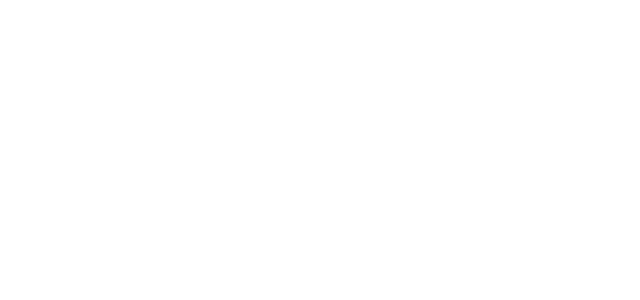
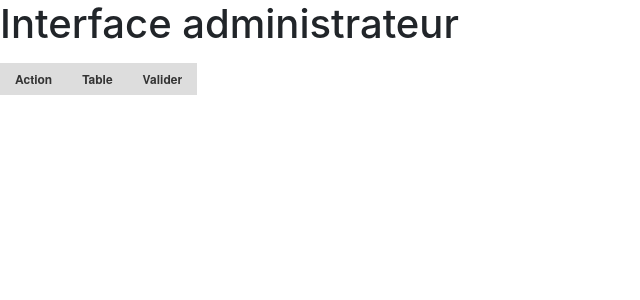
Before and after one commit to WildCodeSchool/Paris-0919-P3-front-LaBelleEmpreinte, a React (Create React App) app: page / in a window 1280 px wide. Shown: the top 300 px of the page, without its empty margins (0-640 px from the left). Built offline with nearby package versions, Linux system fonts and the light colour scheme; a web font is replaced by a local one.

Commit message:
first drop down menu done

```diff
--- a/src/App.js
+++ b/src/App.js
@@ -5,6 +5,7 @@ import Navbar from './components/screen/Navbar';
 import Footer from './components/screen/Footer';
 import DisplayArticles from './components/screen/DisplayArticles';
 import ArticleContent from './components/screen/ArticleContent';
+import AdminHome from './components/adminInterface/AdminHome';
 
 function App() {
   return (
@@ -15,7 +16,8 @@ function App() {
         <DisplayArticles />
         <Footer />
       </div> */}
-      <ArticleContent />
+      {/* <ArticleContent /> */}
+      <AdminHome />
     </div>
   );
 }
--- /dev/null
+++ b/src/components/adminInterface/AdminHome.js
@@ -0,0 +1,75 @@
+import React, { Component } from 'react'
+import './CSS/AdminHome.css'
+
+class AdminHome extends Component {
+    state = {
+        action: 'Action',
+        table: 'Table'
+    }
+    setCreer = (e) => {
+        this.setState({
+            action: 'Créer'
+        })
+    }
+    setAfficher = (e) => {
+        this.setState({
+            action: 'Afficher'
+        })
+    }
+    setArticle = (e) => {
+        this.setState({
+            table: 'Article informatif'
+        })
+    }
+    setInitiative = (e) => {
+        this.setState({
+            table: 'Initiative responsable'
+        })
+    }
+    setEngagement = (e) => {
+        this.setState({
+            table: 'Engagement'
+        })
+    }
+    setObjet = (e) => {
+        this.setState({
+            table: 'Objet'
+        })
+    }
+    setBesoin = (e) => {
+        this.setState({
+            table: 'Besoin'
+        })
+    }
+    render() {
+        return (
+            <div className='adminhome'>
+                <h1>Interface administrateur</h1>
+                <nav id="adminhome_nav_wrap">
+                    <ul>
+                        <li><span>{this.state.action}</span>
+                            <ul>
+                                <li><span onClick={(e) => this.setCreer()}>Créer</span></li>
+                                <li><span onClick={(e) => this.setAfficher()}>Afficher</span></li>
+                            </ul>
+                        </li>
+                        <li><span>{this.state.table}</span>
+                            <ul>
+                                <li><span onClick={(e) => this.setArticle()}>Article informatif</span></li>
+                                <li><span onClick={(e) => this.setInitiative()}>Initiative responsable</span></li>
+                                <li><span onClick={(e) => this.setEngagement()}>Engagement</span></li>
+                                <li><span onClick={(e) => this.setObjet()}>Objet</span></li>
+                                <li><span onClick={(e) => this.setBesoin()}>Besoin</span></li>
+                            </ul>
+                        </li>
+                        <li>
+                            <span>Valider</span>
+                        </li>
+                    </ul>
+                </nav>
+            </div>
+        )
+    }
+}
+
+export default AdminHome
--- /dev/null
+++ b/src/components/adminInterface/CSS/AdminHome.css
@@ -0,0 +1,67 @@
+#adminhome_nav_wrap {
+    margin-top: 15px
+}
+
+#adminhome_nav_wrap ul {
+    list-style: none;
+    position: relative;
+    float: left;
+    margin: 0;
+    padding: 0
+}
+
+#adminhome_nav_wrap ul span {
+    display: block;
+    color: #333;
+    text-decoration: none;
+    font-weight: 700;
+    font-size: 12px;
+    line-height: 32px;
+    padding: 0 15px;
+    font-family: "HelveticaNeue", "Helvetica Neue", Helvetica, Arial, sans-serif;
+    cursor: pointer
+}
+
+#adminhome_nav_wrap ul li {
+    position: relative;
+    float: left;
+    margin: 0;
+    padding: 0
+}
+
+#adminhome_nav_wrap ul {
+    background: #ddd
+}
+
+#adminhome_nav_wrap ul li:hover {
+    background: #f6f6f6
+}
+
+#adminhome_nav_wrap ul ul {
+    display: none;
+    position: absolute;
+    top: 100%;
+    left: 0;
+    background: #fff;
+    padding: 0
+}
+
+#adminhome_nav_wrap ul ul li {
+    float: none;
+    width: 200px
+}
+
+#adminhome_nav_wrap ul ul span {
+    line-height: 120%;
+    padding: 10px 15px;
+    cursor: pointer
+}
+
+#adminhome_nav_wrap ul ul ul {
+    top: 0;
+    left: 100%
+}
+
+#adminhome_nav_wrap ul li:hover>ul {
+    display: block
+}
```
Also changed, not shown: src/components/adminInterface/keep.md (deleted).
